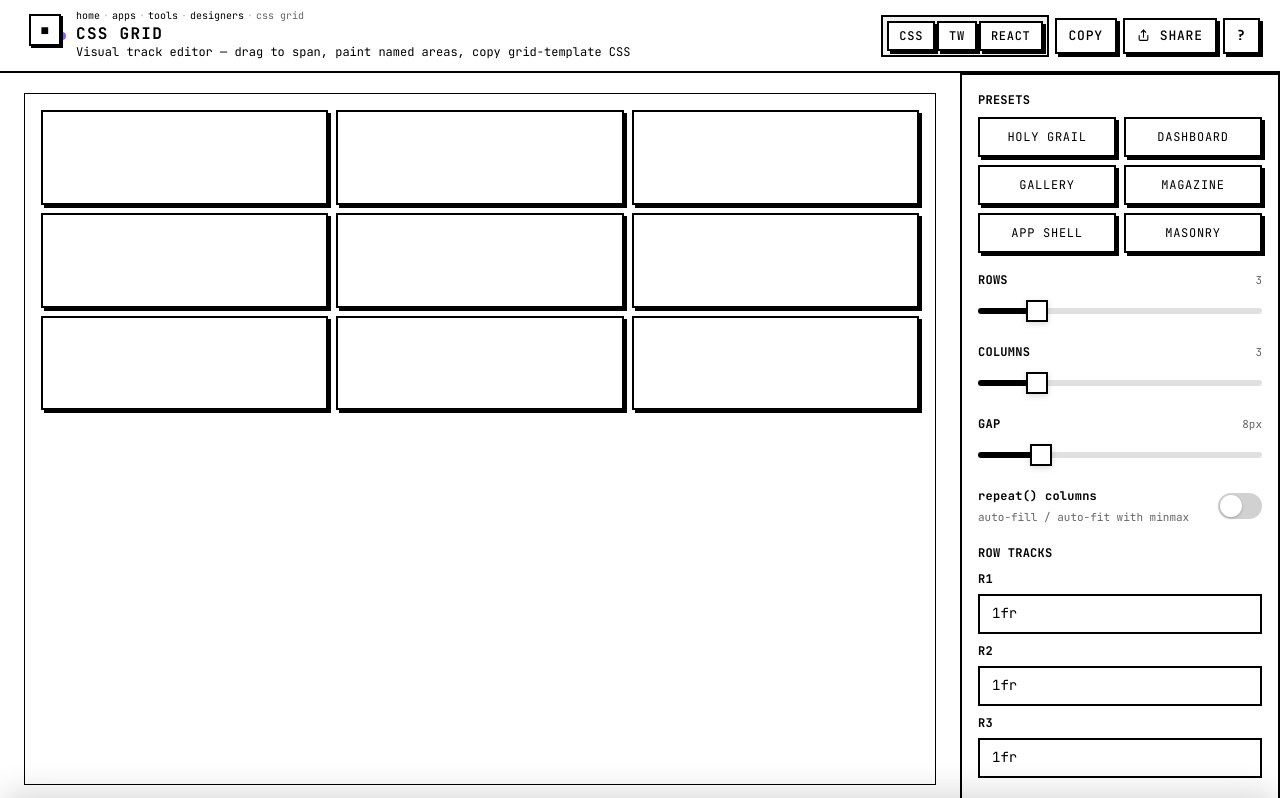
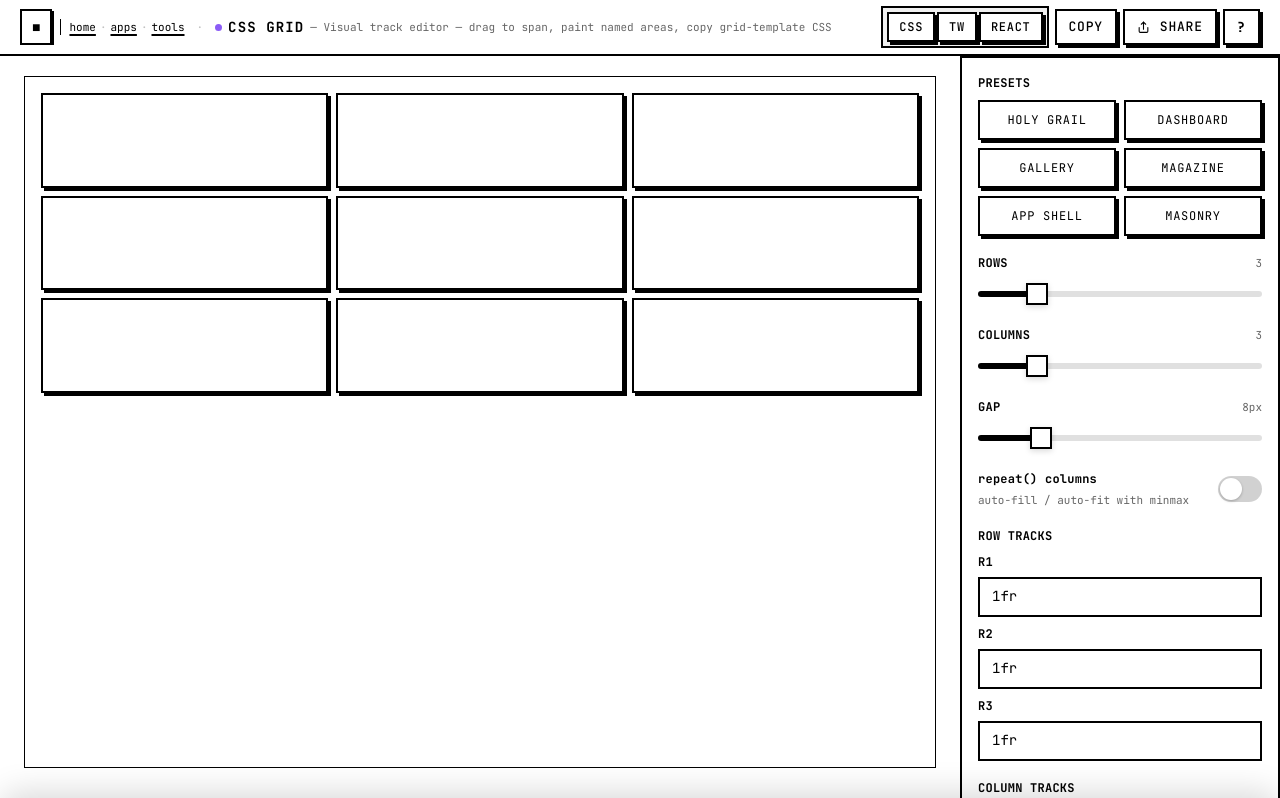
Before and after one commit to k3sava/little-tools, a Next.js app: page /grid in a window 1280 px wide. Shown: the top 798 px of the page. Built offline with nearby package versions, Linux system fonts and the light colour scheme.

Commit message:
Header: inline theme pill, home·apps·tools breadcrumb, title+tagline on one line

```diff
--- a/src/app/globals.css
+++ b/src/app/globals.css
@@ -2090,6 +2090,7 @@ html[data-theme="terminal"] .kami-scope [class*="bg-gray-9"] {
   position: relative;
 }
 
+/* ── Tool Shell Header ─────────────────────────────────────────────────────── */
 .tool-shell-header {
   position: sticky;
   top: 0;
@@ -2097,84 +2098,140 @@ html[data-theme="terminal"] .kami-scope [class*="bg-gray-9"] {
   display: flex;
   align-items: center;
   justify-content: space-between;
-  gap: 12px;
+  gap: 8px;
   min-height: var(--tool-shell-header-h);
-  padding: 10px 14px;
+  padding: 0 14px;
   background: color-mix(in srgb, var(--kami-bg) 92%, transparent);
   backdrop-filter: saturate(140%) blur(10px);
   -webkit-backdrop-filter: saturate(140%) blur(10px);
   border-bottom: 1px solid var(--kami-border-strong);
 }
 @media (min-width: 768px) {
-  .tool-shell-header {
-    padding: 10px 20px;
-  }
-}
-
+  .tool-shell-header { padding: 0 20px; }
+}
+
+/* Left group: theme pill + divider + breadcrumb + title row */
 .tool-shell-title-block {
   display: flex;
   align-items: center;
-  gap: 10px;
+  gap: 8px;
   min-width: 0;
   flex: 1 1 auto;
-}
-.tool-shell-accent-dot {
-  display: inline-block;
-  width: 8px;
-  height: 8px;
-  border-radius: 999px;
+  overflow: hidden;
+}
+
+/* Vertical hair-line divider between theme pill and breadcrumb */
+.tool-shell-header-div {
+  display: none;
+  width: 1px;
+  height: 16px;
+  background: var(--kami-border-strong);
   flex: 0 0 auto;
 }
+@media (min-width: 768px) {
+  .tool-shell-header-div { display: block; }
+}
+
+/* Breadcrumb: home · apps · tools — inline, desktop only */
 .tool-shell-breadcrumb {
   display: none;
-  font-size: 10px;
-  line-height: 1.2;
+  align-items: center;
+  flex: 0 0 auto;
+  font-size: 11px;
+  line-height: 1;
   color: var(--kami-text-dim);
-  margin-bottom: 2px;
   white-space: nowrap;
-  overflow: hidden;
-  text-overflow: ellipsis;
 }
 .tool-shell-breadcrumb a {
   color: var(--kami-text-dim);
   text-decoration: none;
 }
-.tool-shell-breadcrumb a:hover {
-  color: var(--kami-text-muted);
-}
+.tool-shell-breadcrumb a:hover { color: var(--kami-text-muted); }
 .tool-shell-breadcrumb-sep {
-  margin: 0 3px;
-  opacity: 0.5;
+  margin: 0 4px;
+  opacity: 0.4;
+  flex: 0 0 auto;
+}
+/* The · between breadcrumb and title */
+.tool-shell-title-sep {
+  display: none;
+  font-size: 11px;
+  color: var(--kami-text-dim);
+  opacity: 0.4;
+  flex: 0 0 auto;
 }
 @media (min-width: 768px) {
-  .tool-shell-breadcrumb { display: block; }
+  .tool-shell-breadcrumb { display: flex; }
+  .tool-shell-title-sep { display: inline; }
+}
+
+/* Title row: accent dot + h1 + tagline — all inline */
+.tool-shell-title-row {
+  display: flex;
+  align-items: center;
+  gap: 6px;
+  min-width: 0;
+  overflow: hidden;
+}
+.tool-shell-accent-dot {
+  display: inline-block;
+  width: 7px;
+  height: 7px;
+  border-radius: 999px;
+  flex: 0 0 auto;
 }
 .tool-shell-title {
   font-family: var(--kami-font-display);
-  font-size: 15px;
+  font-size: 14px;
   font-weight: var(--kami-heading-weight, 600);
   letter-spacing: var(--kami-heading-tracking, -0.01em);
   text-transform: var(--kami-heading-case, none);
   color: var(--kami-text);
-  line-height: 1.2;
+  line-height: 1;
   margin: 0;
   white-space: nowrap;
+  flex: 0 1 auto;
   overflow: hidden;
   text-overflow: ellipsis;
 }
+/* Tagline: inline after title, shrinks and hides first */
 .tool-shell-tagline {
-  font-size: 12px;
-  color: var(--kami-text-muted);
-  margin: 0;
+  font-size: 11px;
+  color: var(--kami-text-dim);
   white-space: nowrap;
   overflow: hidden;
   text-overflow: ellipsis;
   display: none;
+  flex-shrink: 10;
+  line-height: 1;
 }
 @media (min-width: 768px) {
-  .tool-shell-title { font-size: 16px; }
-  .tool-shell-tagline { display: block; }
-}
+  .tool-shell-title { font-size: 14px; }
+  .tool-shell-tagline { display: inline; }
+}
+@media (min-width: 1024px) {
+  .tool-shell-tagline { display: inline; }
+}
+
+/* Inline theme switcher — pill sized to match action buttons */
+.tool-theme-inline {
+  position: relative;
+  flex: 0 0 auto;
+}
+.tool-theme-inline .theme-switcher-pill {
+  width: auto;
+  height: 36px;
+  padding: 0 10px;
+  border-radius: 8px;
+  font-size: 14px;
+}
+.tool-theme-inline-picker {
+  position: absolute;
+  top: calc(100% + 6px);
+  left: 0;
+  z-index: 10100;
+}
+
 .tool-shell-actions {
   display: flex;
   align-items: center;
@@ -2900,16 +2957,10 @@ html[data-theme="brutalist"] .tools-hub-chip { border-radius: 0; border: 2px sol
 }
 
 
-/* On tool pages: share button lives in the tool-shell header actions.
-   Hide the global floating one. Theme switcher stays at its default top-left
-   position (top: 0.85rem; left: 1.8rem) so it visually sits in the sticky header.
-   Reserve space in the header so the title doesn't collide with it. */
+/* On tool pages: share + theme switcher live inside the tool-shell header.
+   Hide the global floating versions. */
 body:has(.tool-shell) .kami-share-btn { display: none !important; }
-@media (min-width: 640px) {
-  body:has(.tool-shell) .tool-shell-header {
-    padding-left: 58px !important;
-  }
-}
+body:has(.tool-shell) .theme-switcher-container { display: none !important; }
 
 /* Keyboard shortcuts modal */
 .tool-shortcuts-overlay {
--- a/src/components/tools/tool-shell.tsx
+++ b/src/components/tools/tool-shell.tsx
@@ -6,52 +6,101 @@ import { useBreadcrumb } from "@/contexts/breadcrumb-context";
 import { ShortcutContext } from "@/contexts/shortcut-context";
 
 export interface ToolShellProps {
-  /** Tool title shown in the header */
   title: string;
-  /** Optional one-line tagline shown under the title on desktop */
   tagline?: string;
-  /** Optional accent dot color (matches the tool's primary collection) */
   accent?: string;
-  /** Toolbar actions rendered top-right (copy, download, reset, share, ...) */
   actions?: React.ReactNode;
-  /** Main workspace — text editor, canvas, preview, etc. */
   children: React.ReactNode;
-  /** Side panel content — sliders, dropdowns, toggles */
   controls?: React.ReactNode;
-  /** Optional secondary panel — usually help/info/tips */
   info?: React.ReactNode;
-  /** Floating action bar pinned to bottom on mobile (CTA: copy/download/...) */
   mobileAction?: React.ReactNode;
-  /** When true, hide the controls panel (e.g. tool has no settings) */
   hideControls?: boolean;
-  /** Label used for the mobile bottom-sheet toggle button */
   controlsLabel?: string;
-  /** Desktop side panel width in CSS units */
   panelWidth?: string;
 }
 
-function formatShortcutKey(key: string, meta?: boolean, shift?: boolean, alt?: boolean): string {
-  const parts: string[] = [];
-  if (meta) parts.push("⌘");
-  if (alt) parts.push("⌥");
-  if (shift) parts.push("⇧");
-  const keyMap: Record<string, string> = {
-    enter: "↵",
-    return: "↵",
-    escape: "Esc",
-    backspace: "⌫",
-    delete: "⌦",
-    tab: "⇥",
-    arrowup: "↑",
-    arrowdown: "↓",
-    arrowleft: "←",
-    arrowright: "→",
-    " ": "Space",
-  };
-  const display = keyMap[key.toLowerCase()] ?? key.toUpperCase();
-  parts.push(display);
-  return parts.join("");
+// ── Inline Theme Switcher ────────────────────────────────────────────────────
+
+const THEMES = [
+  { id: "default",    label: "classic",   icon: "○" },
+  { id: "brutalist",  label: "brutalist", icon: "■" },
+  { id: "editorial",  label: "editorial", icon: "¶" },
+  { id: "terminal",   label: "phosphor",  icon: ">" },
+  { id: "zen",        label: "zen",       icon: "◯" },
+] as const;
+
+type ThemeId = (typeof THEMES)[number]["id"];
+
+function applyTheme(theme: ThemeId) {
+  const html = document.documentElement;
+  if (theme === "default") {
+    html.removeAttribute("data-theme");
+  } else {
+    html.setAttribute("data-theme", theme);
   }
+}
+
+function InlineThemeSwitcher() {
+  const [theme, setTheme] = useState<ThemeId>("brutalist");
+  const [open, setOpen] = useState(false);
+  const ref = useRef<HTMLDivElement>(null);
+
+  useEffect(() => {
+    const saved = localStorage.getItem("theme") as ThemeId | null;
+    const id = (saved && THEMES.some((t) => t.id === saved)) ? saved : "brutalist";
+    setTheme(id);
+    applyTheme(id);
+  }, []);
+
+  useEffect(() => {
+    if (!open) return;
+    function onClickOut(e: MouseEvent) {
+      if (ref.current && !ref.current.contains(e.target as Node)) setOpen(false);
+    }
+    document.addEventListener("mousedown", onClickOut);
+    return () => document.removeEventListener("mousedown", onClickOut);
+  }, [open]);
+
+  const select = useCallback((id: ThemeId) => {
+    setTheme(id);
+    applyTheme(id);
+    localStorage.setItem("theme", id);
+    setOpen(false);
+  }, []);
+
+  const current = THEMES.find((t) => t.id === theme)!;
+
+  return (
+    <div ref={ref} className="tool-theme-inline" aria-label="Switch theme">
+      <button
+        type="button"
+        className="theme-switcher-pill"
+        onClick={() => setOpen((v) => !v)}
+        aria-label={`Theme: ${current.label}`}
+        title={current.label}
+      >
+        <span className="theme-switcher-pill-icon">{current.icon}</span>
+      </button>
+      {open && (
+        <div className="tool-theme-inline-picker theme-switcher-picker">
+          {THEMES.map((t) => (
+            <button
+              key={t.id}
+              type="button"
+              className={`theme-switcher-option${t.id === theme ? " active" : ""}`}
+              onClick={() => select(t.id)}
+            >
+              <span className="theme-switcher-option-icon">{t.icon}</span>
+              <span>{t.label}</span>
+            </button>
+          ))}
+        </div>
+      )}
+    </div>
+  );
+}
+
+// ── Share button ─────────────────────────────────────────────────────────────
 
 function ToolShareButton() {
   const [state, setState] = useState<"idle" | "copied">("idle");
@@ -88,6 +137,24 @@ function ToolShareButton() {
   );
 }
 
+// ── Keyboard shortcut formatting ─────────────────────────────────────────────
+
+function formatShortcutKey(key: string, meta?: boolean, shift?: boolean, alt?: boolean) {
+  const parts: string[] = [];
+  if (meta) parts.push("⌘");
+  if (alt) parts.push("⌥");
+  if (shift) parts.push("⇧");
+  const keyMap: Record<string, string> = {
+    enter: "↵", return: "↵", escape: "Esc", backspace: "⌫",
+    delete: "⌦", tab: "⇥", arrowup: "↑", arrowdown: "↓",
+    arrowleft: "←", arrowright: "→", " ": "Space",
+  };
+  parts.push(keyMap[key.toLowerCase()] ?? key.toUpperCase());
+  return parts.join("");
+}
+
+// ── ToolShell ────────────────────────────────────────────────────────────────
+
 export function ToolShell({
   title,
   tagline,
@@ -110,17 +177,16 @@ export function ToolShell({
   const hasControls = !hideControls && controls != null;
   const hasInfo = info != null;
 
-  // Lock body scroll when bottom-sheet is open on mobile
+  // Show only home · apps · tools (first 3 items)
+  const navCrumbs = breadcrumb.slice(0, 3);
+
   useEffect(() => {
     if (!sheetOpen && !infoOpen && !helpOpen) return;
     const prev = document.body.style.overflow;
     document.body.style.overflow = "hidden";
-    return () => {
-      document.body.style.overflow = prev;
-    };
+    return () => { document.body.style.overflow = prev; };
   }, [sheetOpen, infoOpen, helpOpen]);
 
-  // Close sheets on Esc
   useEffect(() => {
     function onKey(e: KeyboardEvent) {
       if (e.key === "Escape") {
@@ -136,27 +202,21 @@ export function ToolShell({
   return (
     <div
       className="tool-shell"
-      style={
-        {
-          "--tool-shell-panel-w": panelWidth,
-          color: "var(--kami-text)",
-        } as React.CSSProperties
-      }
+      style={{ "--tool-shell-panel-w": panelWidth, color: "var(--kami-text)" } as React.CSSProperties}
     >
-      {/* Header */}
+      {/* ── Header ── */}
       <header className="tool-shell-header">
         <div className="tool-shell-title-block">
-          {accent && (
-            <span
-              aria-hidden="true"
-              className="tool-shell-accent-dot"
-              style={{ backgroundColor: accent }}
-            />
-          )}
-          <div className="min-w-0">
-            {breadcrumb.length > 0 && (
+          {/* Theme switcher — leftmost */}
+          <InlineThemeSwitcher />
+
+          {/* Vertical divider */}
+          <span className="tool-shell-header-div" aria-hidden="true" />
+
+          {/* Breadcrumb: home · apps · tools */}
+          {navCrumbs.length > 0 && (
             <nav className="tool-shell-breadcrumb" aria-label="Breadcrumb">
-                {breadcrumb.map((item, i) => (
+              {navCrumbs.map((item, i) => (
                 <span key={i}>
                   {i > 0 && <span className="tool-shell-breadcrumb-sep">·</span>}
                   {item.href
@@ -167,10 +227,25 @@ export function ToolShell({
               ))}
             </nav>
           )}
+
+          {/* Separator dot between breadcrumb and title */}
+          {navCrumbs.length > 0 && (
+            <span className="tool-shell-breadcrumb-sep tool-shell-title-sep" aria-hidden="true">·</span>
+          )}
+
+          {/* Title + accent dot + tagline — all inline */}
+          <div className="tool-shell-title-row">
+            {accent && (
+              <span aria-hidden="true" className="tool-shell-accent-dot" style={{ backgroundColor: accent }} />
+            )}
             <h1 className="tool-shell-title">{title}</h1>
-            {tagline && <p className="tool-shell-tagline">{tagline}</p>}
+            {tagline && (
+              <span className="tool-shell-tagline" aria-label={tagline}>— {tagline}</span>
+            )}
           </div>
         </div>
+
+        {/* Actions — rightmost */}
         <div className="tool-shell-actions">
           {actions}
           <ToolShareButton />
@@ -188,30 +263,16 @@ export function ToolShell({
         </div>
       </header>
 
-      {/* Body grid */}
-      <div
-        className={`tool-shell-body ${
-          hasControls ? "has-controls" : "no-controls"
-        }`}
-      >
+      {/* ── Body grid ── */}
+      <div className={`tool-shell-body ${hasControls ? "has-controls" : "no-controls"}`}>
         <main className="tool-shell-canvas">{children}</main>
 
         {hasControls && (
-          <aside
-            className={`tool-shell-panel ${sheetOpen ? "is-open" : ""}`}
-            aria-label="Controls"
-          >
+          <aside className={`tool-shell-panel ${sheetOpen ? "is-open" : ""}`} aria-label="Controls">
             <div className="tool-shell-panel-handle" aria-hidden="true" />
             <div className="tool-shell-panel-header md:hidden">
-              <span className="text-sm font-semibold uppercase tracking-wide">
-                {controlsLabel}
-              </span>
-              <button
-                type="button"
-                onClick={() => setSheetOpen(false)}
-                className="tool-shell-icon-btn"
-                aria-label="Close controls"
-              >
+              <span className="text-sm font-semibold uppercase tracking-wide">{controlsLabel}</span>
+              <button type="button" onClick={() => setSheetOpen(false)} className="tool-shell-icon-btn" aria-label="Close controls">
                 <X size={16} />
               </button>
             </div>
@@ -220,16 +281,11 @@ export function ToolShell({
         )}
       </div>
 
-      {/* Mobile floating action: controls toggle + info toggle + extra action */}
+      {/* ── Mobile FAB row ── */}
       <div className="tool-shell-fab-row">
         {mobileAction}
         {hasInfo && (
-          <button
-            type="button"
-            className="tool-shell-fab"
-            onClick={() => setInfoOpen((v) => !v)}
-            aria-label="Show info"
-          >
+          <button type="button" className="tool-shell-fab" onClick={() => setInfoOpen((v) => !v)} aria-label="Show info">
             <span aria-hidden="true">?</span>
           </button>
         )}
@@ -247,33 +303,18 @@ export function ToolShell({
         )}
       </div>
 
-      {/* Backdrop for open sheets */}
+      {/* ── Sheet backdrop ── */}
       {(sheetOpen || infoOpen) && (
-        <button
-          type="button"
-          aria-label="Close panel"
-          className="tool-shell-backdrop"
-          onClick={() => {
-            setSheetOpen(false);
-            setInfoOpen(false);
-          }}
-        />
+        <button type="button" aria-label="Close panel" className="tool-shell-backdrop" onClick={() => { setSheetOpen(false); setInfoOpen(false); }} />
       )}
 
-      {/* Info drawer (separate from controls; opens above sheet) */}
+      {/* ── Info drawer ── */}
       {hasInfo && (
         <div className={`tool-shell-info ${infoOpen ? "is-open" : ""}`}>
           <div className="tool-shell-panel-handle" aria-hidden="true" />
           <div className="tool-shell-panel-header">
-            <span className="text-sm font-semibold uppercase tracking-wide">
-              About
-            </span>
-            <button
-              type="button"
-              onClick={() => setInfoOpen(false)}
-              className="tool-shell-icon-btn"
-              aria-label="Close info"
-            >
+            <span className="text-sm font-semibold uppercase tracking-wide">About</span>
+            <button type="button" onClick={() => setInfoOpen(false)} className="tool-shell-icon-btn" aria-label="Close info">
               <X size={16} />
             </button>
           </div>
@@ -281,39 +322,21 @@ export function ToolShell({
         </div>
       )}
 
-      {/* Keyboard shortcuts modal */}
+      {/* ── Keyboard shortcuts modal ── */}
       {helpOpen && (
         <>
-          <div
-            className="tool-shortcuts-overlay"
-            onClick={() => setHelpOpen(false)}
-            aria-hidden="true"
-          />
-          <div
-            className="tool-shortcuts-modal"
-            role="dialog"
-            aria-modal="true"
-            aria-label="Keyboard shortcuts"
-          >
+          <div className="tool-shortcuts-overlay" onClick={() => setHelpOpen(false)} aria-hidden="true" />
+          <div className="tool-shortcuts-modal" role="dialog" aria-modal="true" aria-label="Keyboard shortcuts">
             <div className="tool-shortcuts-modal-header">
-              <span className="text-sm font-semibold uppercase tracking-wide">
-                Keyboard shortcuts
-              </span>
-              <button
-                type="button"
-                onClick={() => setHelpOpen(false)}
-                className="tool-shell-icon-btn"
-                aria-label="Close"
-              >
+              <span className="text-sm font-semibold uppercase tracking-wide">Keyboard shortcuts</span>
+              <button type="button" onClick={() => setHelpOpen(false)} className="tool-shell-icon-btn" aria-label="Close">
                 <X size={16} />
               </button>
             </div>
             <div className="tool-shortcuts-modal-body">
               {labeledShortcuts.map((s, i) => (
                 <div key={i} className="tool-shortcuts-row">
-                  <kbd className="tool-shortcuts-kbd">
-                    {formatShortcutKey(s.key, s.meta, s.shift, s.alt)}
-                  </kbd>
+                  <kbd className="tool-shortcuts-kbd">{formatShortcutKey(s.key, s.meta, s.shift, s.alt)}</kbd>
                   <span className="tool-shortcuts-label">{s.label}</span>
                 </div>
               ))}
@@ -325,13 +348,9 @@ export function ToolShell({
   );
 }
 
-/** Labeled group of controls inside the side panel. */
-export function ControlGroup({
-  label,
-  hint,
-  children,
-  inline,
-}: {
+// ── Sub-components ───────────────────────────────────────────────────────────
+
+export function ControlGroup({ label, hint, children, inline }: {
   label?: React.ReactNode;
   hint?: React.ReactNode;
   children: React.ReactNode;
@@ -350,20 +369,11 @@ export function ControlGroup({
   );
 }
 
-/** Sticky toolbar at the top of the canvas — desktop alternative to FAB row. */
 export function CanvasToolbar({ children }: { children: React.ReactNode }) {
   return <div className="canvas-toolbar">{children}</div>;
 }
 
-/** Icon-only button used inside ToolShell actions / toolbars. */
-export function ToolIconButton({
-  label,
-  onClick,
-  children,
-  active,
-  disabled,
-  variant = "ghost",
-}: {
+export function ToolIconButton({ label, onClick, children, active, disabled, variant = "ghost" }: {
   label: string;
   onClick?: () => void;
   children: React.ReactNode;
@@ -387,14 +397,7 @@ export function ToolIconButton({
   );
 }
 
-/** Standard text/icon action button used in ToolShell `actions` slot. */
-export function ToolActionButton({
-  onClick,
-  children,
-  variant = "ghost",
-  disabled,
-  type = "button",
-}: {
+export function ToolActionButton({ onClick, children, variant = "ghost", disabled, type = "button" }: {
   onClick?: () => void;
   children: React.ReactNode;
   variant?: "ghost" | "solid" | "outline" | "danger";
@@ -402,13 +405,7 @@ export function ToolActionButton({
   type?: "button" | "submit";
 }) {
   return (
-    <button
-      type={type}
-      onClick={onClick}
-      disabled={disabled}
-      data-variant={variant}
-      className="tool-action-btn"
-    >
+    <button type={type} onClick={onClick} disabled={disabled} data-variant={variant} className="tool-action-btn">
       {children}
     </button>
   );
```
Also changed, not shown: 1 other file (tests, documents, lock files or other folders). Lines whose indentation alone changed are shown as unchanged.
